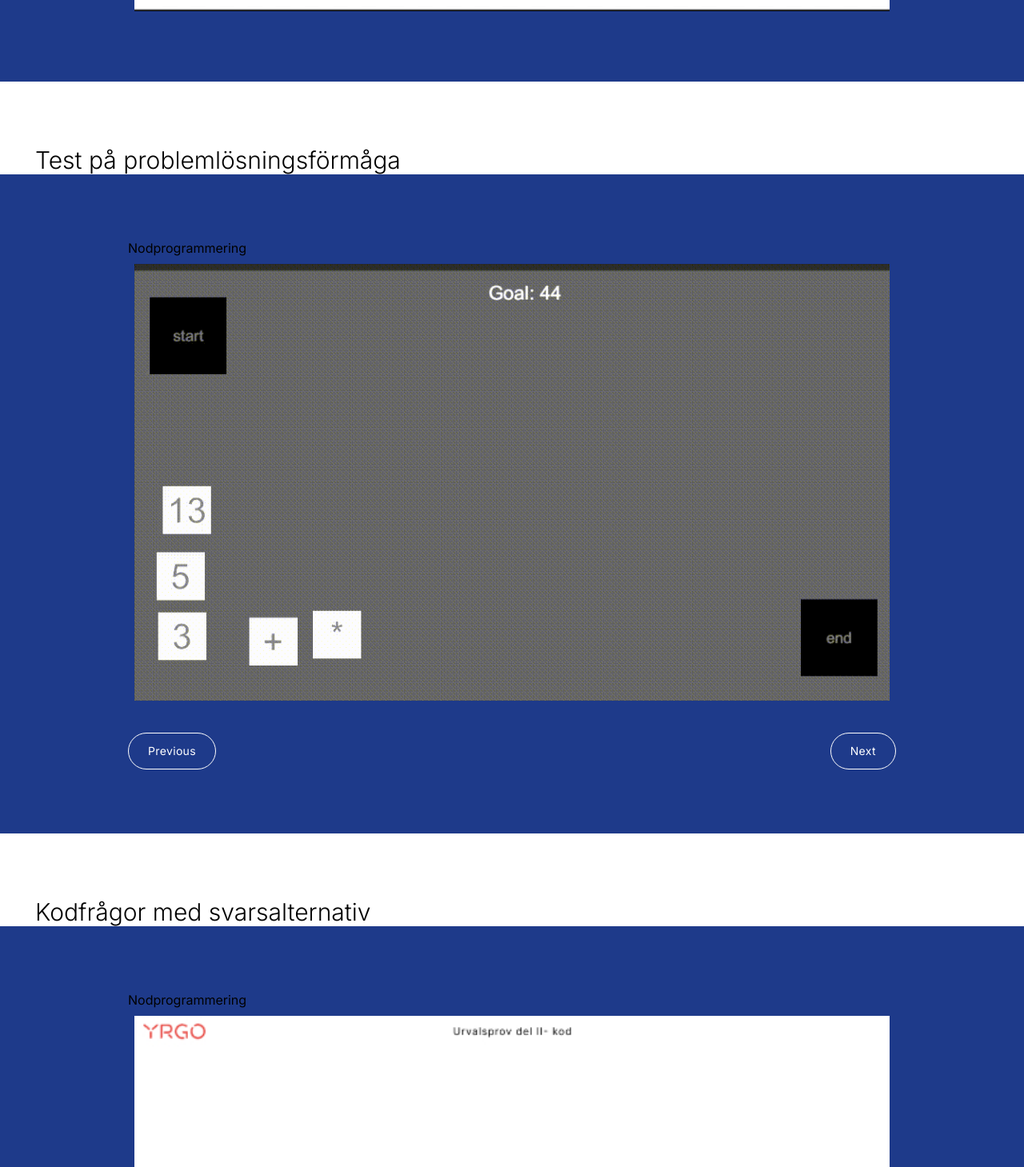
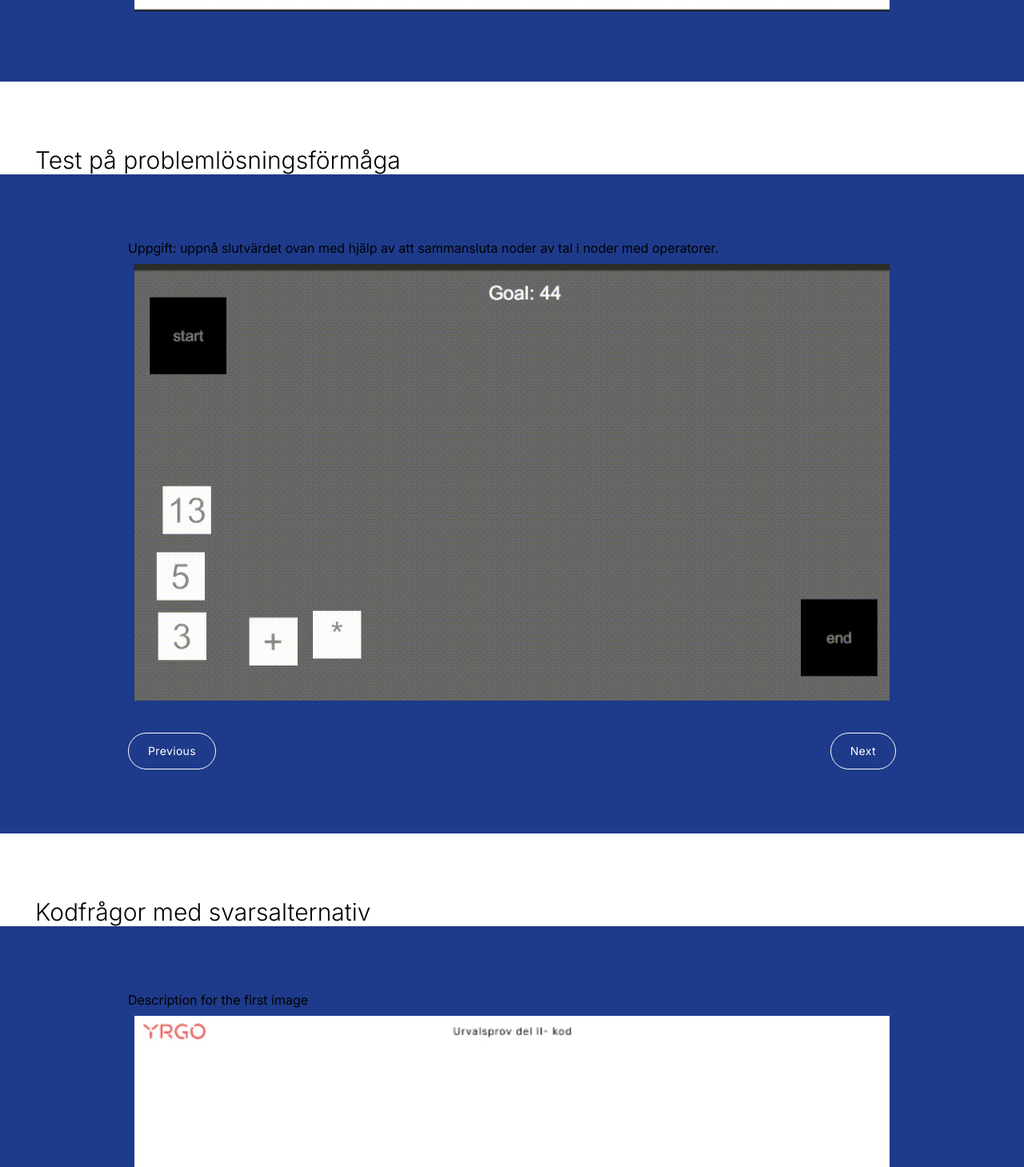
Before and after one commit to AnnaBrum/Sammanslaget, a Next.js app: page / in a window 1280 px wide. Shown: the part 1661-3120 px from the top of the page at 80% size. Built offline with nearby package versions, Linux system fonts and the light colour scheme.

Commit message:
fixed dynamic image texts

```diff
--- a/src/app/page.jsx
+++ b/src/app/page.jsx
@@ -3,8 +3,13 @@ import ImageCarousel from "../components/ImageCarousel";
 import JumpingArrow from "../components/JumpingArrow";
 
 const imagesFirst = ["nodeDemo2.gif", "prov.gif"];
+const descriptionsFirst = ["Uppgift: uppnå slutvärdet ovan med hjälp av att sammansluta noder av tal i noder med operatorer.", "Frågor med svarsalternativ som testar logiskt tänkande."]
 
 const imagesSecond = ["kodtest1.jpeg", "kodtest2.jpeg"];
+const descriptionsSecond = [
+  "Description for the first image",
+  "Description for the second image"
+];
 
 export default function Home() {
   return (
@@ -37,7 +42,7 @@ export default function Home() {
           Test på problemlösningsförmåga
         </h2>
         <div className="">
-          <ImageCarousel images={imagesFirst} />
+          <ImageCarousel images={imagesFirst} descriptions={descriptionsFirst} />
         </div>
       </div>
       <div className="pt-20">
@@ -45,7 +50,7 @@ export default function Home() {
           Kodfrågor med svarsalternativ
         </h2>
         <div className="">
-          <ImageCarousel images={imagesSecond} />
+          <ImageCarousel images={imagesSecond} descriptions={descriptionsSecond} />
         </div>
       </div>
       <div className="pt-20">
--- a/src/components/ImageCarousel.jsx
+++ b/src/components/ImageCarousel.jsx
@@ -2,7 +2,7 @@
 import React, { useState } from "react";
 
 
-const ImageCarousel = ({ images }) => {
+const ImageCarousel = ({ images, descriptions }) => {
   const [currentIndex, setCurrentIndex] = useState(0);
 
   const nextImage = () => {
@@ -15,7 +15,7 @@ const ImageCarousel = ({ images }) => {
 
   return (
     <div className="relative w-full h-full px-40 py-20  bg-blue-900">
-      <p>Nodprogrammering</p>
+      <p>{descriptions[currentIndex]}</p>
       <img
         src={images[currentIndex]}
         alt="Carousel Image"
```
Also changed, not shown: public/personligvideo.avif (added).
